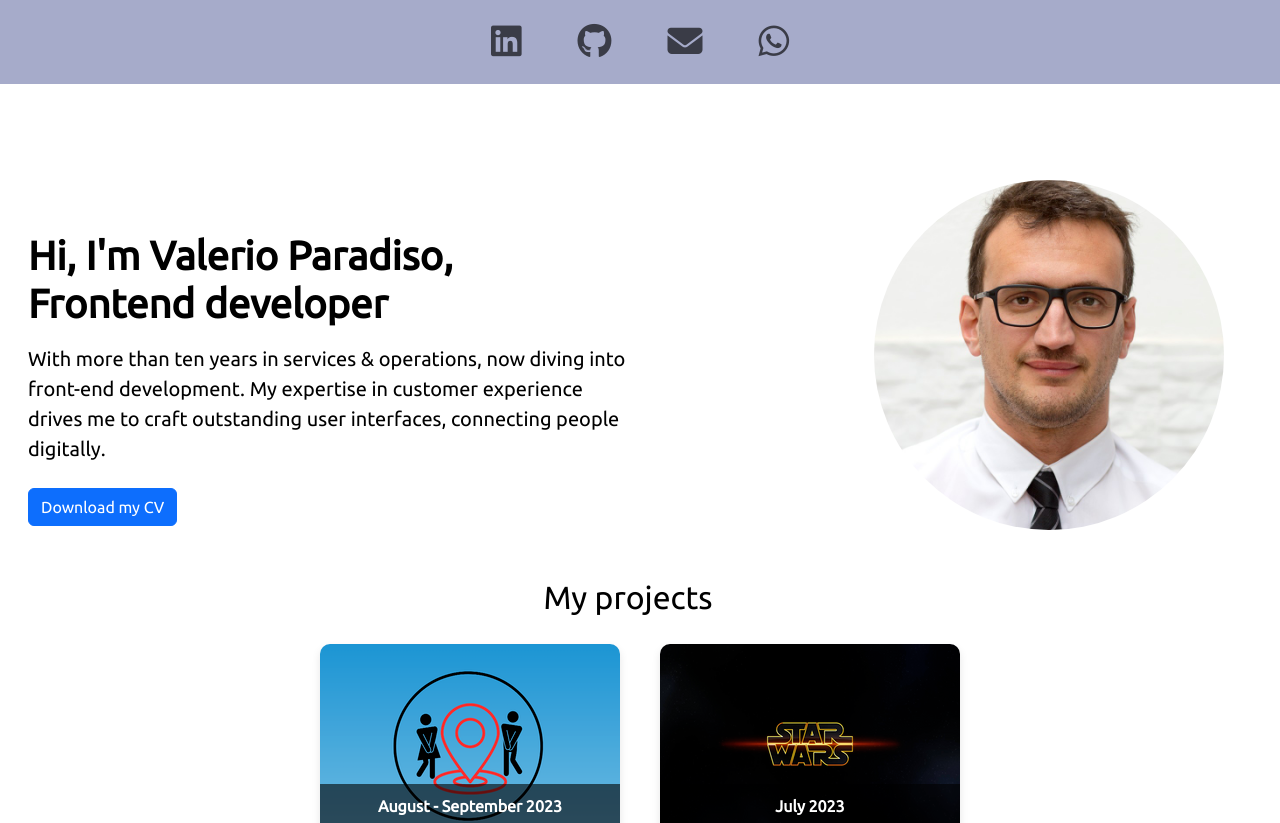
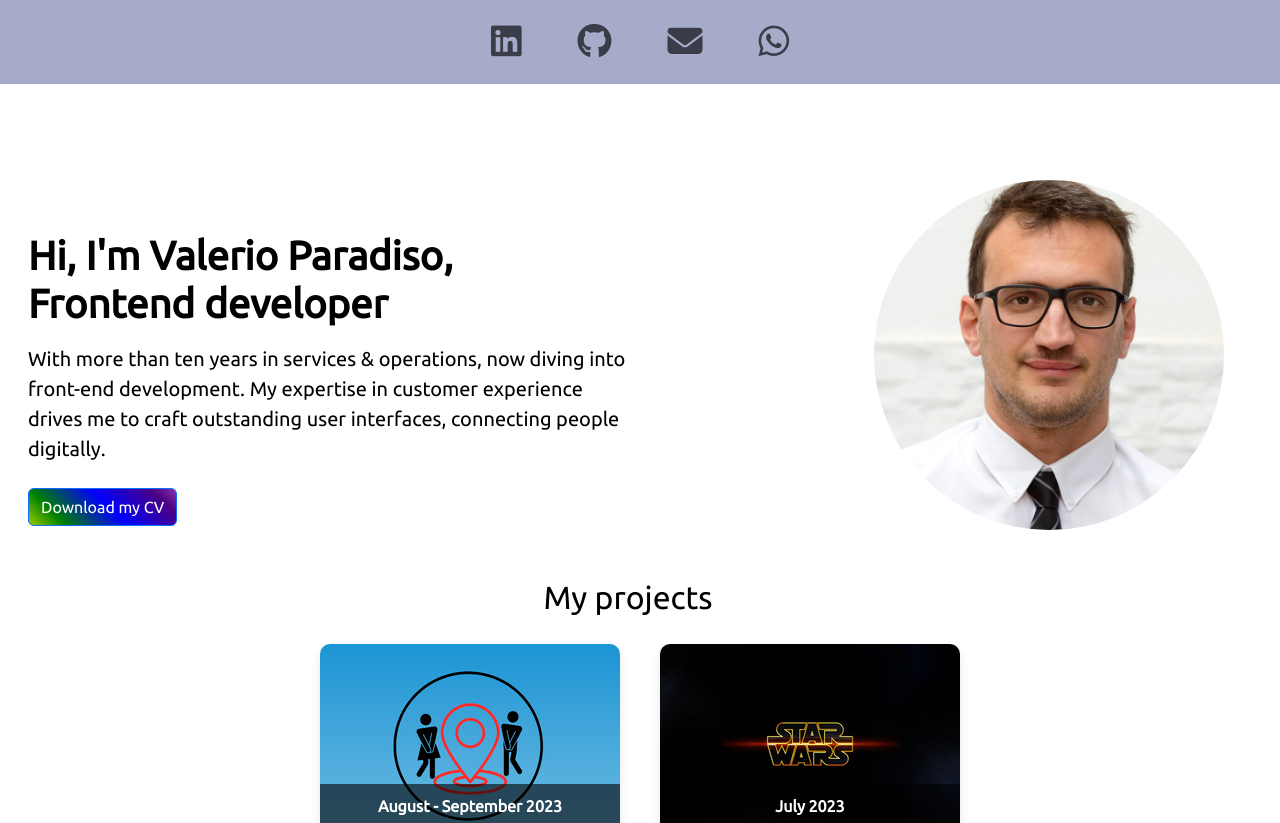
Before and after one commit to valerioprds/my-portfolio, an Angular app: page / in a window 1280 px wide. Shown: the top 823 px of the page. Built offline with nearby package versions, Linux system fonts and the light colour scheme.

Commit message:
added animations to button

```diff
--- a/src/app/app.component.css
+++ b/src/app/app.component.css
@@ -49,6 +49,60 @@ nav {
 }
 
 /* Section hero  */
+
+.btn-primary {
+  background-image: linear-gradient(45deg, red, orange, yellow, green, blue, indigo, violet);
+}
+
+@keyframes rainbowMove {
+  0% {
+      background-position: 0% 0%;
+  }
+  25% {
+      background-position: 100% 0%;
+  }
+  50% {
+      background-position: 100% 100%;
+  }
+  75% {
+      background-position: 0% 100%;
+  }
+  100% {
+      background-position: 0% 0%;
+  }
+}
+
+.btn-primary {
+  animation: rainbowMove 10s infinite;
+  background-size: 200% 200%; /* This ensures the gradient covers the button during the animation */
+}
+
+@keyframes rainbowMove {
+  0% {
+      background-position: 0% 0%;
+  }
+  25% {
+      background-position: 100% 0%;
+  }
+  50% {
+      background-position: 100% 100%;
+  }
+  75% {
+      background-position: 0% 100%;
+  }
+  100% {
+      background-position: 0% 0%;
+  }
+}
+
+.btn-primary {
+  background-image: linear-gradient(45deg, red, orange, yellow, green, blue, indigo, violet);
+  animation: rainbowMove 10s infinite;
+  background-size: 200% 200%;
+}
+
+
+
 
 .illustration-hero {
   z-index: 500;
```
